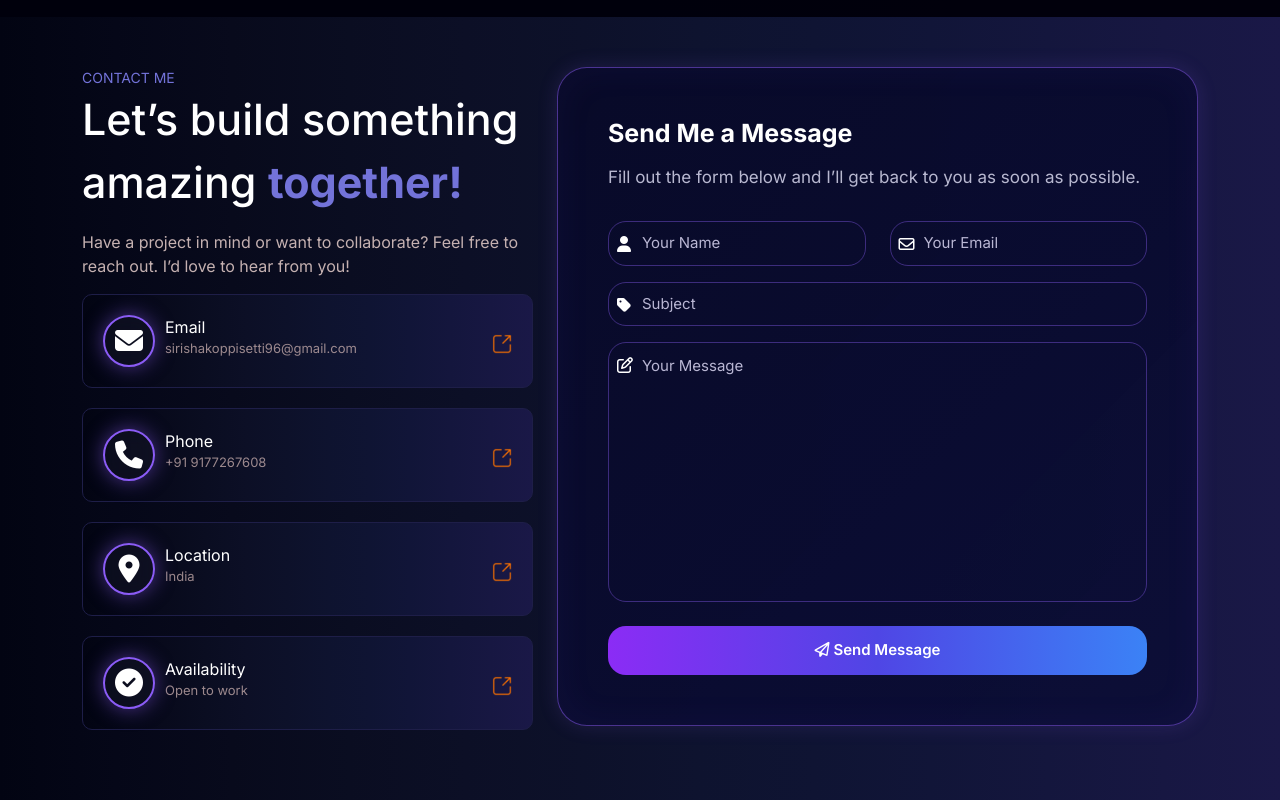
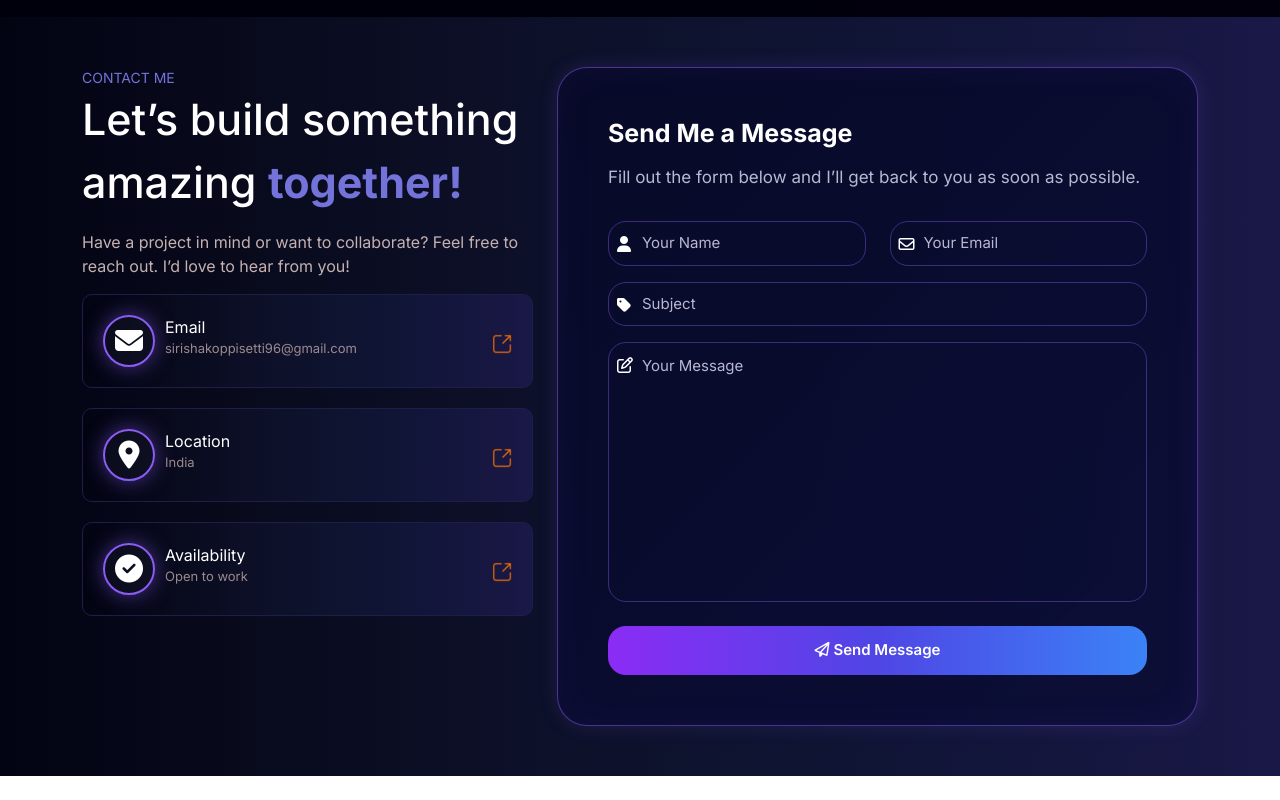
Before and after one commit to sirishakoppisetti96-gif/myPortfolio, a plain HTML site: page index.html in a window 1280 px wide. Shown: the part 2322-3122 px from the top of the page. After the commit the page ends 3098 px from the top, so only its background shows below. Drawn offline with nearby package versions, Linux system fonts and the light colour scheme.

Commit message:
Update index.html

```diff
--- a/index.html
+++ b/index.html
@@ -435,31 +435,6 @@ Feel free to reach out. I’d love to hear from you!</P>
 
         <div class="icon-main">
           <div class="icon-box">
-       <i class="fa-solid fa-phone"></i>
-      </div>
-
-      <div>
-        <div class="abt-main">Phone</div>
-
-        <div class="abt-sub">
-
-          +91 9177267608
-
-
-        </div>
-      </div>
-        </div>
-       <div class="shareImage">
-  <a href="tel:+919177267608">
-    <img src=" icons8-share-24.png" alt="Call">
-  </a>
-</div>
-      </div>
- <div class="about-box skills-bg iconMainDiv">
-
-
-        <div class="icon-main">
-          <div class="icon-box">
       <i class="fa-solid fa-location-dot"></i>
       </div>
 
```
